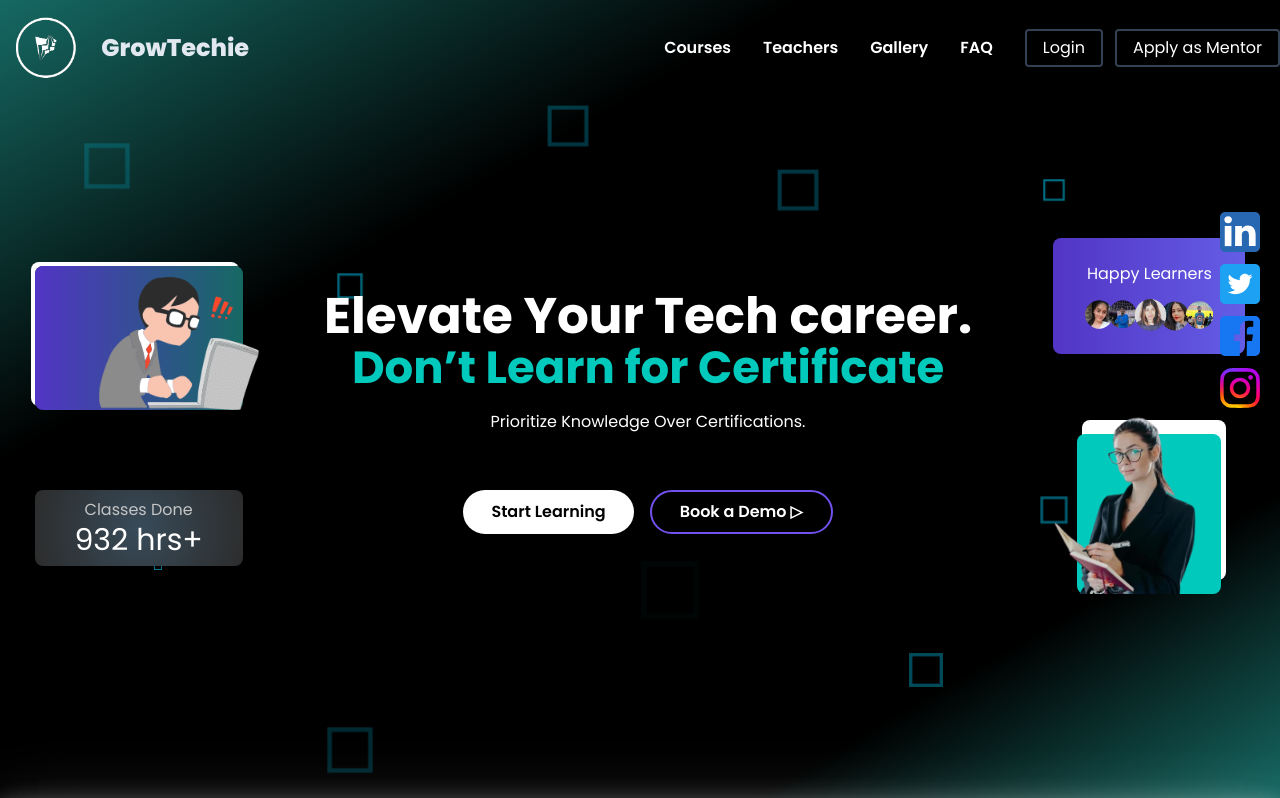
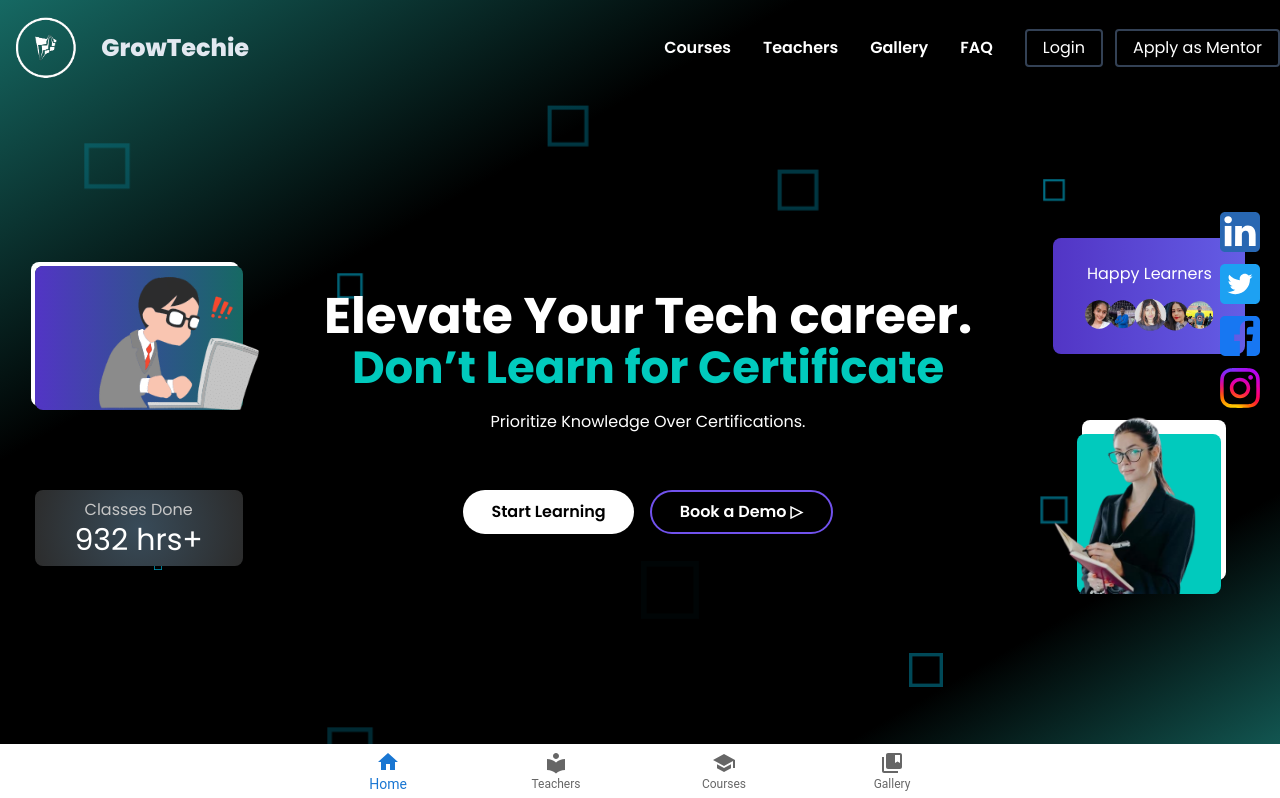
Before and after one commit to Ramakm/growtechie_first, a React (Vite) app: page / in a window 1280 px wide. Shown: the top 798 px of the page. Built offline with nearby package versions, Linux system fonts and the light colour scheme; no server answers; the database is empty.

Commit message:
add bottom nav

```diff
--- a/src/App.jsx
+++ b/src/App.jsx
@@ -1,7 +1,7 @@
 import "./App.css";
 import React from "react";
 import { Route, Routes } from "react-router-dom";
-// import BottomNav from "./components/BottomNavigation.jsx";
+import BottomNav from "./components/BottomNavigation.jsx";
 import {
   PythonProgramming,
   PythonProject,
@@ -71,7 +71,7 @@
           </>
         )}
       </Routes>
-      {/* <BottomNav /> */}
+      <BottomNav />
     </>
   );
 };
--- a/src/components/BottomNavigation.jsx
+++ b/src/components/BottomNavigation.jsx
@@ -1,16 +1,17 @@
-import * as React from 'react';
-import Box from '@mui/material/Box';
-import BottomNavigation from '@mui/material/BottomNavigation';
-import BottomNavigationAction from '@mui/material/BottomNavigationAction';
-import RestoreIcon from '@mui/icons-material/Restore';
-import FavoriteIcon from '@mui/icons-material/Favorite';
-import LocationOnIcon from '@mui/icons-material/LocationOn';
+import { useState } from "react";
+// import Box from "@mui/material/Box";
+import BottomNavigation from "@mui/material/BottomNavigation";
+import BottomNavigationAction from "@mui/material/BottomNavigationAction";
+import HomeIcon from "@mui/icons-material/Home";
+import LocalLibraryIcon from "@mui/icons-material/LocalLibrary";
+import SchoolIcon from "@mui/icons-material/School";
+import CollectionsBookmarkIcon from "@mui/icons-material/CollectionsBookmark";
 
 export default function BottomNav() {
-  const [value, setValue] = React.useState(0);
+  const [value, setValue] = useState(0);
 
   return (
-    <Box sx={{ width: 500 }}>
+    <div className="fixed bottom-0 left-0 right-0">
       <BottomNavigation
         showLabels
         value={value}
@@ -18,10 +19,43 @@
           setValue(newValue);
         }}
       >
-        <BottomNavigationAction label="Recents" icon={<RestoreIcon />} />
-        <BottomNavigationAction label="Favorites" icon={<FavoriteIcon />} />
-        <BottomNavigationAction label="Nearby" icon={<LocationOnIcon />} />
+        <BottomNavigationAction
+          label="Home"
+          icon={<HomeIcon />}
+          onClick={() => navigate("/")}
+        />
+        <BottomNavigationAction
+          label="Teachers"
+          icon={<LocalLibraryIcon />}
+          onClick={() => navigate("/teachers")}
+        />
+        <BottomNavigationAction
+          label="Courses"
+          icon={<SchoolIcon />}
+          onClick={() => navigate("/courses")}
+        />
+        <BottomNavigationAction
+          label="Gallery"
+          icon={<CollectionsBookmarkIcon />}
+          onClick={() => navigate("/gallery")}
+        />
       </BottomNavigation>
-    </Box>
+    </div>
   );
 }
+
+// <Box sx={{ width: 500 }}>
+{
+  /* <BottomNavigation
+    showLabels
+    value={value}
+    onChange={(event, newValue) => {
+      setValue(newValue);
+    }}
+  >
+    <BottomNavigationAction label="Recents" icon={<RestoreIcon />} />
+    <BottomNavigationAction label="Favorites" icon={<FavoriteIcon />} />
+    <BottomNavigationAction label="Nearby" icon={<LocationOnIcon />} />
+  </BottomNavigation> */
+}
+// </Box>
```
